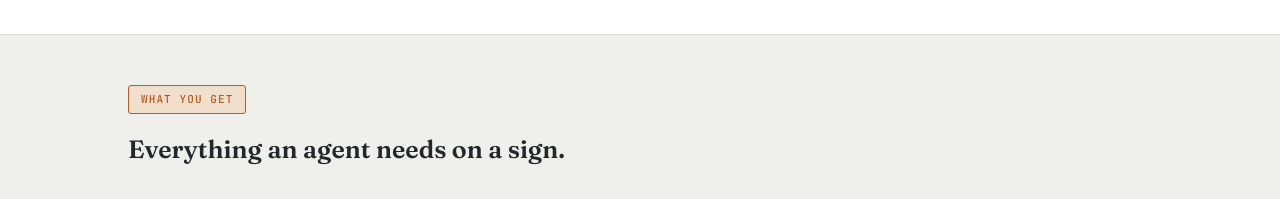
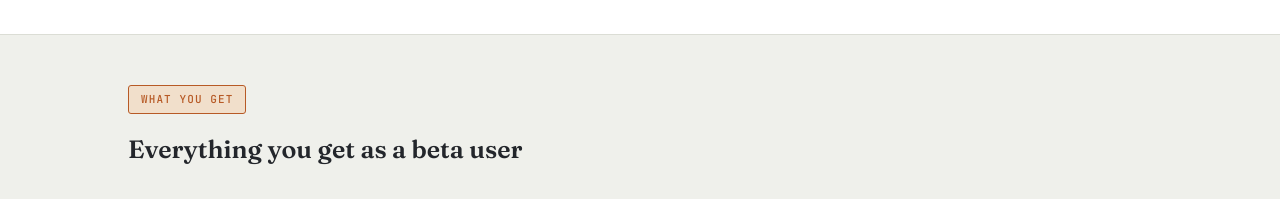
Before and after one commit to ScottBird8/PerchQR, a plain HTML site: page site/beta.html in a window 1280 px wide. Shown: the part 840-1039 px from the top of the page. Drawn offline with Linux system fonts and the light colour scheme.

Commit message:
Beta page: retitle the benefits section
Co-Authored-By: Claude Sonnet 5.5 <noreply@anthropic.com>

```diff
--- a/site/beta.html
+++ b/site/beta.html
@@ -135,7 +135,7 @@
   <section class="landing-features">
     <div class="landing-section-head">
       <span class="landing-eyebrow">What you get</span>
-      <h2>Everything an agent needs on a sign.</h2>
+      <h2>Everything you get as a beta user</h2>
     </div>
     <div class="beta-grid">
       <div class="beta-item highlight">
```
